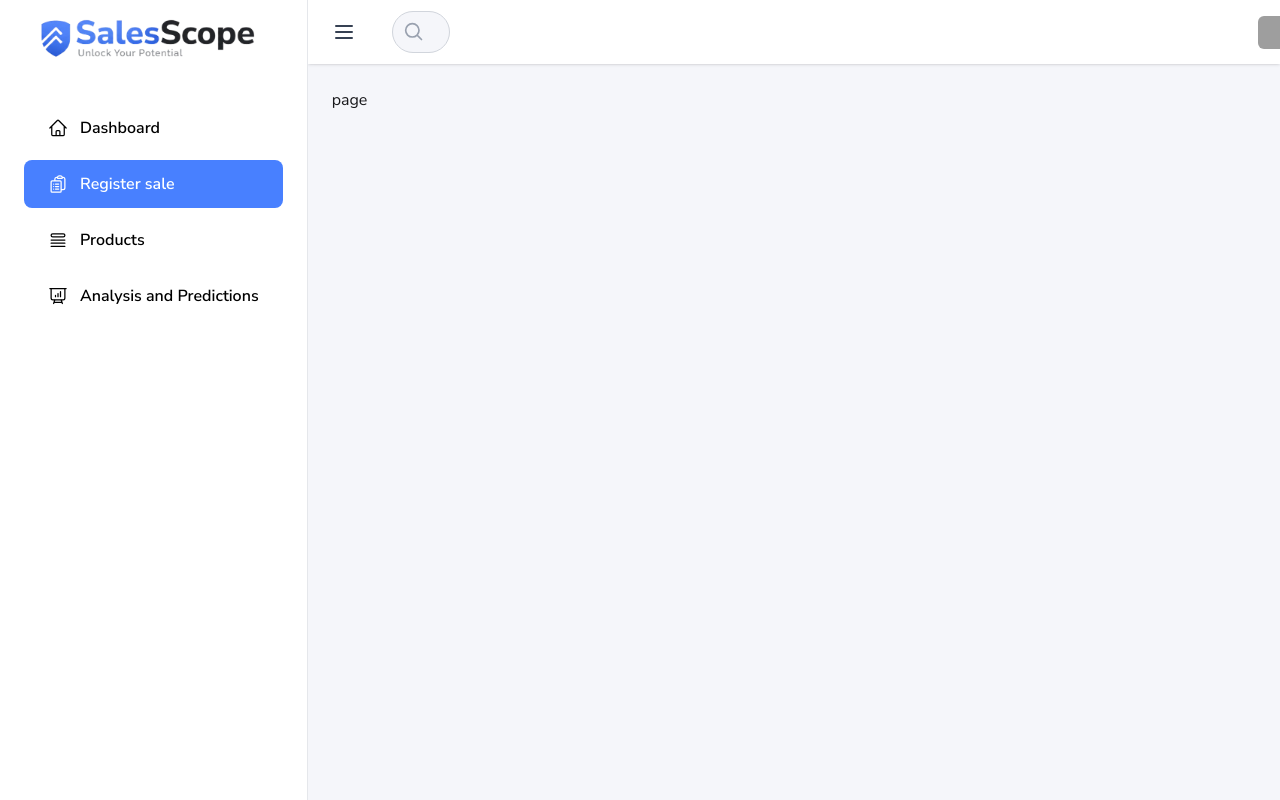
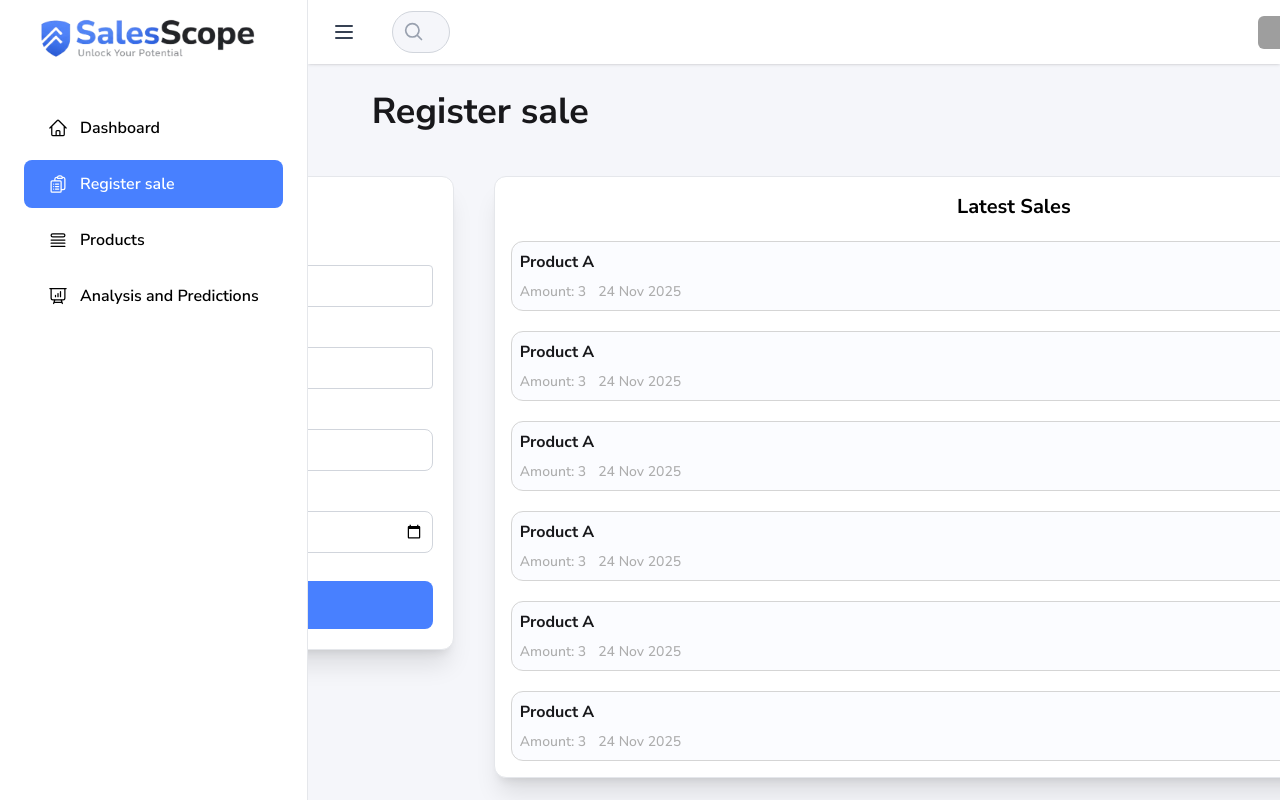
Before and after one commit to IntegrativeProject/SalesScope-Frontend, a Next.js app: page /registersale in a window 1280 px wide. Built offline with nearby package versions, Linux system fonts and the light colour scheme; grey boxes are pictures that could not be loaded.

Commit message:
form and list form was fixed in register sales page

```diff
--- a/src/app/(dashboard)/registersale/page.tsx
+++ b/src/app/(dashboard)/registersale/page.tsx
@@ -1,7 +1,20 @@
-import React from 'react'
+import ListContainer from "@/components/ui/ListContainer";
+import RegisterForm from "@/components/ui/RegisterForm";
+import React from "react";
 
 export default function page() {
   return (
-    <div>page</div>
-  )
+    <div>
+      <h1 className="p-1 ml-9 font-bold  text-4xl "> Register sale </h1>
+
+    <div className="flex justify-center mx-50 space-x-10 p-5 mt-5 b rounded-2xl" >
+      <div className="">
+        <RegisterForm />
+      </div>
+      <div>
+        <ListContainer />
+      </div>
+    </div>
+    </div>
+  );
 }
--- a/src/components/ui/ListContainer.tsx
+++ b/src/components/ui/ListContainer.tsx
@@ -7,8 +7,8 @@ type ListProps = {
 
 export default function ListContainer({ mainTitle, price }: ListProps) {
   return (
-    <section className="bg-white w-140 h-150 rounded-xl p-4 shadow space-y-5 ">
-      <h1 className="font-bold text-lg mb-4">Latest Sales</h1>
+    <section className="bg-white w-260 h-auto rounded-xl p-4 space-y-5 shadow-xl border border-gray-200">
+      <h1 className="text-center text-xl font-bold text-black">Latest Sales</h1>
 
       <article className="bg-[#FBFCFF] border border-[#D5D5D5] rounded-xl p-2">
         <h2 className="font-bold text-base ">Product A</h2>
@@ -19,7 +19,7 @@ export default function ListContainer({ mainTitle, price }: ListProps) {
             <p className="">24 Nov 2025</p>
           </div>
 
-          <div className="flex items-center ml-28  ">
+          <div className="flex items-center ml-150 ">
             <p className="font-bold text-lg">$8481</p>
           </div>
         </div>
@@ -34,7 +34,7 @@ export default function ListContainer({ mainTitle, price }: ListProps) {
           </div>
 
           <div className="flex items-center  ">
-            <p className="font-bold text-lg ml-28">$8481</p>
+            <p className="font-bold text-lg ml-150">$8481</p>
           </div>
         </div>
       </article>
@@ -48,7 +48,7 @@ export default function ListContainer({ mainTitle, price }: ListProps) {
           </div>
 
           <div className="flex items-center  ">
-            <p className="font-bold text-lg ml-28">$8481</p>
+            <p className="font-bold text-lg ml-150">$8481</p>
           </div>
         </div>
       </article>
@@ -62,7 +62,7 @@ export default function ListContainer({ mainTitle, price }: ListProps) {
           </div>
 
           <div className="flex items-center  ">
-            <p className="font-bold text-lg ml-28">$8481</p>
+            <p className="font-bold text-lg ml-150">$8481</p>
           </div>
         </div>
       </article>
@@ -76,7 +76,7 @@ export default function ListContainer({ mainTitle, price }: ListProps) {
           </div>
 
           <div className="flex items-center  ">
-            <p className="font-bold text-lg ml-28">$8481</p>
+            <p className="font-bold text-lg ml-150">$8481</p>
           </div>
         </div>
       </article>
@@ -90,10 +90,12 @@ export default function ListContainer({ mainTitle, price }: ListProps) {
           </div>
 
           <div className="flex items-center  ">
-            <p className="font-bold text-lg ml-28">$8481</p>
+            <p className="font-bold text-lg ml-150 ">$8481</p>
           </div>
         </div>
       </article>
+
+
     </section>
   );
 }
--- a/src/components/ui/RegisterForm.tsx
+++ b/src/components/ui/RegisterForm.tsx
@@ -1,7 +1,7 @@
 
 export default function RegisterForm() {
   return (
-    <form className="p-5 bg-white shadow rounded-xl flex flex-col gap-2 w-[400px]">
+    <form className="p-5 bg-white  rounded-xl flex flex-col gap-2 w-[400px] shadow-xl border border-gray-200">
       <h2 className="text-center text-xl font-bold text-black">New Sale</h2>
 
       <label id="name" className="font-semibold ">
```
